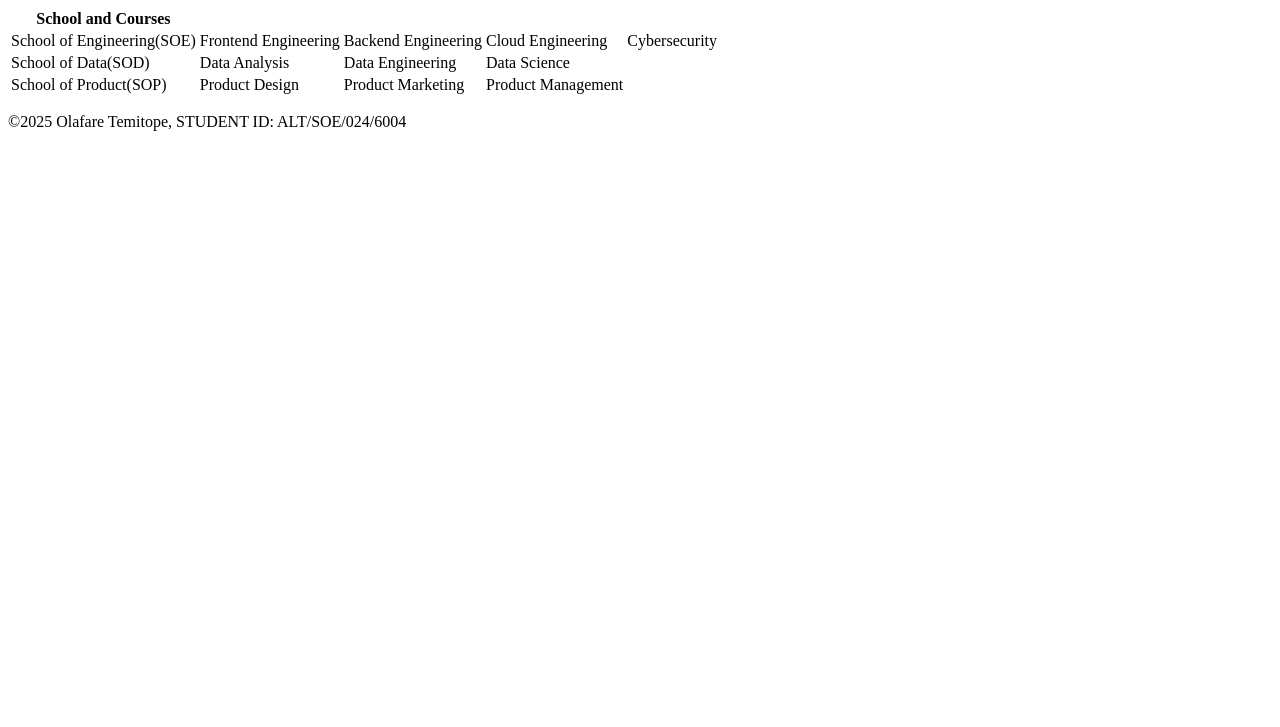
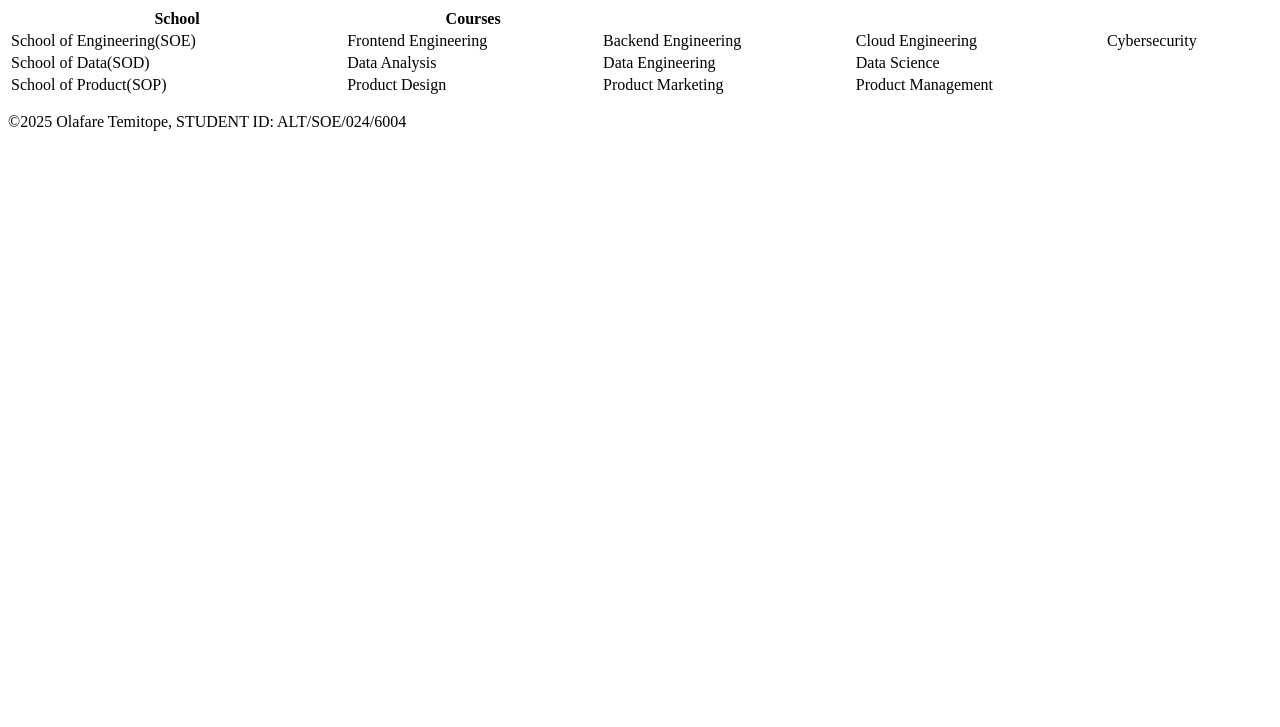
Before and after one commit to Tabeit03/html-2, a plain HTML site: page Table.html in a window 1280 px wide. Shown: the part 73-800 px from the top of the page. Drawn offline with Linux system fonts and the light colour scheme.

Commit message:
modified table

```diff
--- a/Table.html
+++ b/Table.html
@@ -10,9 +10,10 @@
         <h1>Schools and Courses Offered</h1>
     </header>
     <main>
-        <table>
+        <table width="100%">
             <tr>
-                    <th>School and Courses</th>
+                    <th>School</th>
+                    <th>Courses</th>
                 </tr>
                 <tr>
                     <td>School of Engineering(SOE)</td>
```
